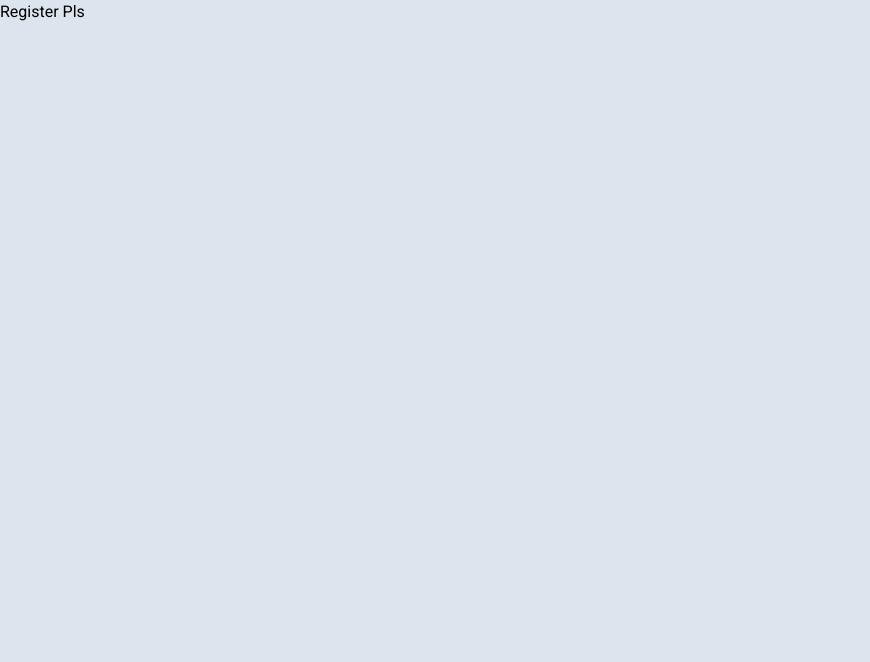
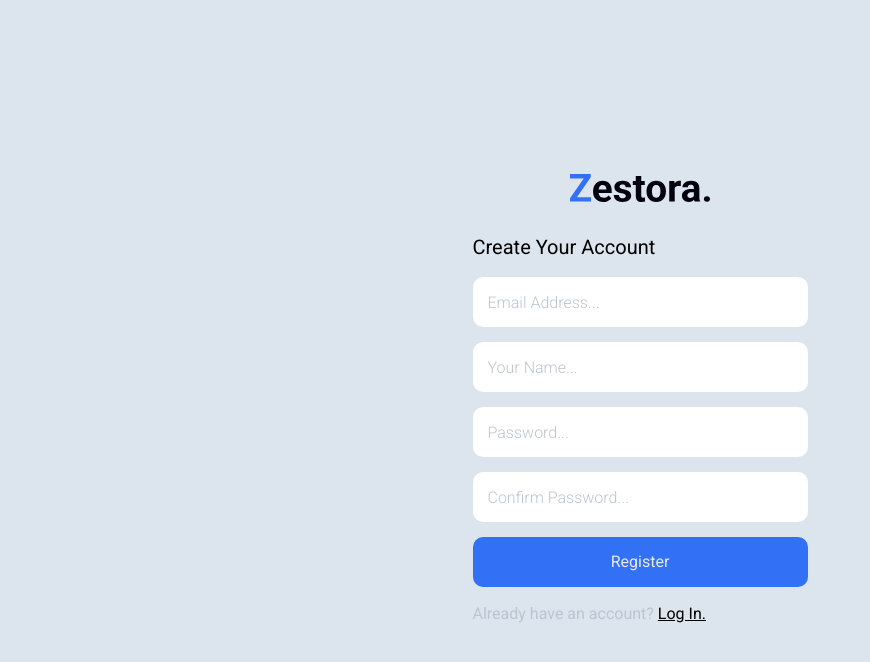
Before and after one commit to devnmarki/zestora, a React (Vite) app in the folder app/: page /signup in a window 1280 px wide. Shown: the top 662 px of the page, without its empty margins (0-870 px from the left). Built offline with nearby package versions, Linux system fonts and the light colour scheme.

Commit message:
feat: input component

```diff
--- a/app/src/components/Base.tsx
+++ b/app/src/components/Base.tsx
@@ -49,6 +49,7 @@ export type BaseProps = {
     as?: React.ElementType; // What element to render (button, div, etc.)
     children?: React.ReactNode;
     style?: React.CSSProperties;
+    placeholder?: string;
 
     display?: ResponsiveProp<string>;
     flexDirection?: ResponsiveProp<Axis>;
@@ -82,6 +83,7 @@ const Base: React.FC<BaseProps> = ({
     as: Component = "div",
     children,
     style = {},
+    placeholder,
 
     display,
     flexDirection,
@@ -174,6 +176,7 @@ const Base: React.FC<BaseProps> = ({
                 setIsActive(false);
                 rest.onMouseUp && rest.onMouseUp(e);
             }}
+            placeholder={placeholder}
             {...rest}
         >
         {children}
--- /dev/null
+++ b/app/src/components/form/Input.tsx
@@ -0,0 +1,15 @@
+import { Base } from "../..";
+import { BaseProps, ResponsiveProp } from "../Base";
+
+type InputProps = {
+    placeholder?: string;
+    width?: ResponsiveProp<string>;
+} & BaseProps;
+
+const Input = ({ placeholder, children, width, ...rest }: InputProps) => {
+    return (
+        <Base as="input" placeholder={placeholder} width={width} className="outline-none px-[15px] placeholder:text-gray-200 placeholder:font-light" {...rest}>{children}</Base>
+    )
+}
+
+export default Input;
--- a/app/src/components/form/PrimaryButton.tsx
+++ b/app/src/components/form/PrimaryButton.tsx
@@ -25,7 +25,7 @@ const PrimaryButton = ({
             as="button"
             className={`transition-all duration-100 ${className || ""}`}
 
-            onClick={() => url !== "" ? navigate(url) : onClick}
+            onClick={() => url === "" ? onClick : navigate(url)} // fix this pls
 
             width={width}
             height={height}
--- a/app/src/index.ts
+++ b/app/src/index.ts
@@ -17,6 +17,7 @@ export { default as Center } from "./components/layout/Center";
 // Form
 export { default as PrimaryButton } from "./components/form/PrimaryButton";
 export { default as SecondaryButton } from "./components/form/SecondaryButton";
+export { default as Input } from "./components/form/Input";
 
 // Home Page
 export { default as Navbar } from "./components/home/navbar/Navbar";
--- a/app/src/pages/Signup.tsx
+++ b/app/src/pages/Signup.tsx
@@ -1,5 +1,35 @@
+import { Link } from "react-router-dom";
+import { Center, Flex, Input, PrimaryButton } from "..";
+import { Alignment, Axis } from "../enums";
+import Logo from "/images/logo.svg";
+import { Colors } from "../globals";
+import { FormEvent } from "react";
+
 const Signup = () => {
-    return <h1>Register Pls</h1>
+    const handleFormSubmit = (e: FormEvent) => {
+        e.preventDefault();
+    }
+
+    return (
+        <Center width="100%" height="100vh">
+            <Flex direction={Axis.Vertical} items={Alignment.Center} gapY="30px">
+                <img src={Logo} alt="Logo" />
+                <form onSubmit={handleFormSubmit}>
+                    <Flex direction={Axis.Vertical} gapY="15px" width="335px">
+                        <h1 className="text-[20px] text-black">Create Your Account</h1>
+
+                        <Input placeholder="Email Address..." width="100%" height="50px" color={Colors.Black} rounded="10px" />
+                        <Input placeholder="Your Name..." width="100%" height="50px" color={Colors.Black} rounded="10px" />
+                        <Input placeholder="Password..." width="100%" height="50px" color={Colors.Black} rounded="10px" />
+                        <Input placeholder="Confirm Password..." width="100%" height="50px" color={Colors.Black} rounded="10px" />
+                        <PrimaryButton width="100%" onClick={() => console.log("laaaal")}>Register</PrimaryButton>
+
+                        <p className="text-gray-200">Already have an account? <Link to="/login" className="text-black underline">Log In.</Link></p>
+                    </Flex>
+                </form>
+            </Flex>
+        </Center>
+    )
 }
 
 export default Signup;
```
Lines whose indentation alone changed are shown as unchanged.
